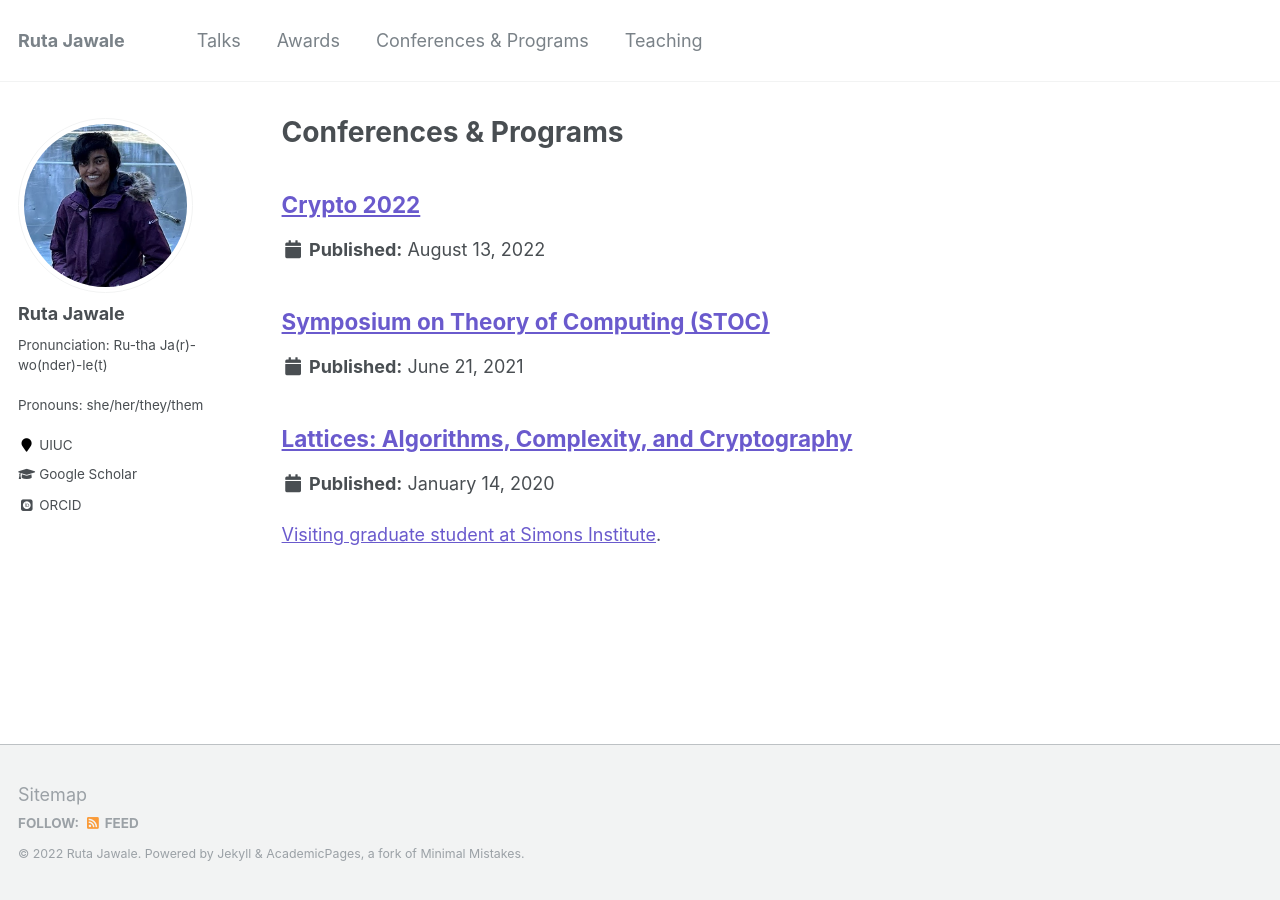
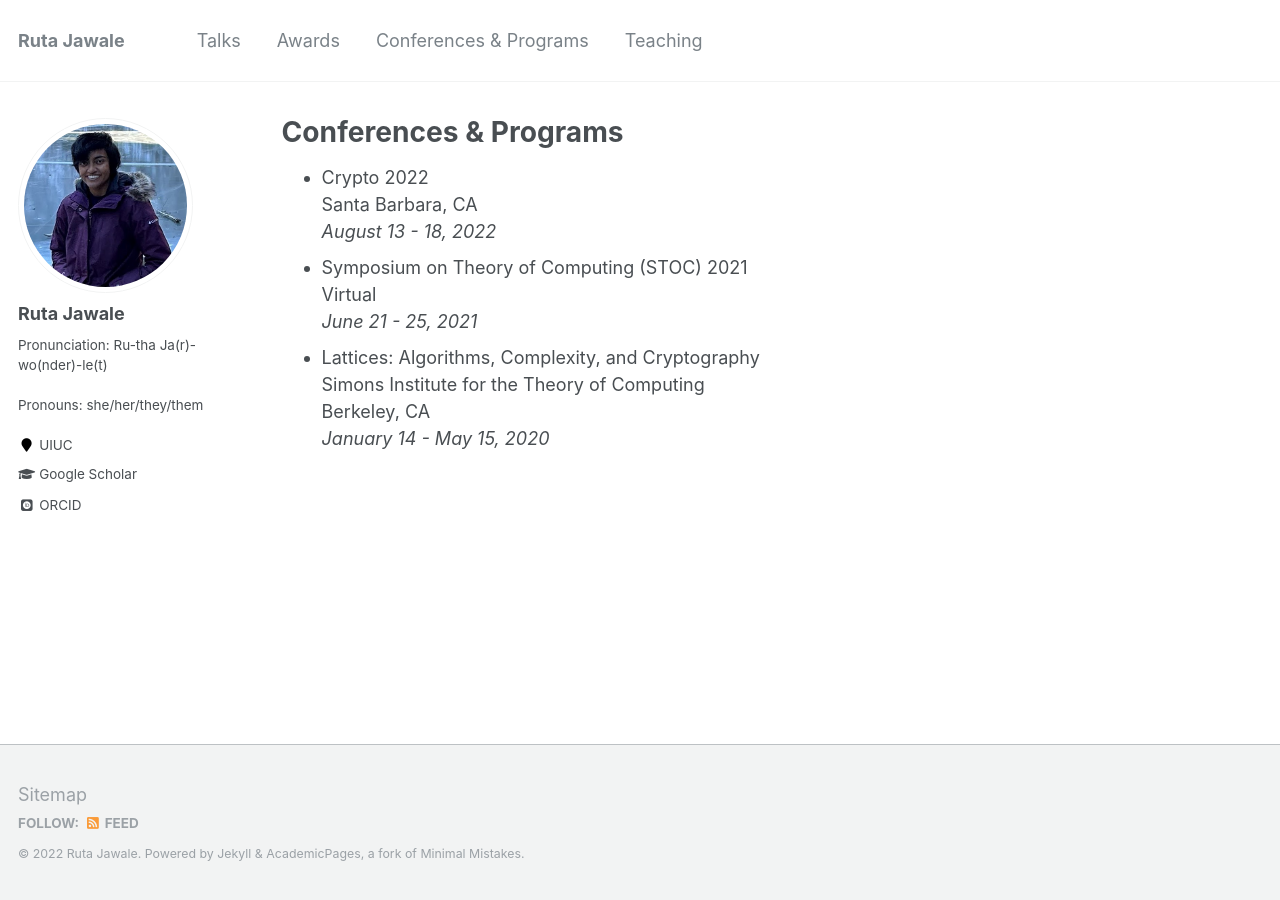
Before and after one commit to RutaJawale/RutaJawale.github.io, a Jekyll site: the page built from _pages/conferences_and_programs.md, in a window 1280 px wide. Built offline with Jekyll 4.4.1, drawn with Linux system fonts in a browser that asks for light colours; some web fonts are replaced.

Commit message:
Modified teaching and conferences

```diff
--- /dev/null
+++ b/_pages/conferences_and_programs.md
@@ -0,0 +1,17 @@
+---
+layout: archive
+title: "Conferences & Programs"
+permalink: /conferences_and_programs/
+author_profile: true
+---
+
+- Crypto 2022
+Santa Barbara, CA
+_August 13 - 18, 2022_
+- Symposium on Theory of Computing (STOC) 2021
+Virtual
+_June 21 - 25, 2021_
+- Lattices: Algorithms, Complexity, and Cryptography
+Simons Institute for the Theory of Computing
+Berkeley, CA
+_January 14 - May 15, 2020_
--- a/_pages/talks.md
+++ b/_pages/talks.md
@@ -5,18 +5,20 @@ permalink: /talks/
 author_profile: true
 ---
 
-## Multi-Server Covert Learning
+### Multi-Server Covert Learning
 
-- August 14, 2022
-PPML Workshop, Crypto 2022
+- PPML Workshop, Crypto 2022
+_August 14, 2022_
 
-## SNARGs for Bounded Depth Computations
+### SNARGs for Bounded Depth Computations
 
-- July 28, 2021
-Indian Institute of Technology (IIT) Madras
-- June 16, 2021
-Lattices: Algorithms, Complexity, and Cryptography Reunion at Simons Institute for the Theory of Computing
-- April 28, 2021
-Max-Plank Institutes (MPI) and Ruhr-Universität Bochum (RUB)
-- October 29, 2020
-Center for Encrypted Functionalities at University of California Los Angeles (UCLA)
+- Indian Institute of Technology (IIT) Madras
+_July 28, 2021_
+- Lattices: Algorithms, Complexity, and Cryptography Reunion
+Simons Institute for the Theory of Computing
+_June 16, 2021_
+- Max-Plank Institutes (MPI) and Ruhr-Universität Bochum (RUB)
+_April 28, 2021_
+- Center for Encrypted Functionalities
+University of California Los Angeles (UCLA)
+_October 29, 2020_
```
Also changed, not shown: _pages/conferences_and_programs.html (deleted, +0 -12 lines), _pages/teaching.html (deleted, +0 -12 lines), _pages/teaching.md (added, +58 -0 lines).
